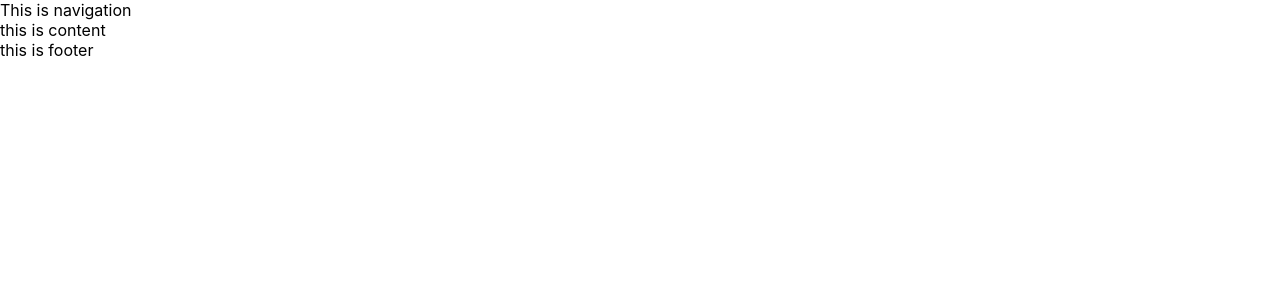
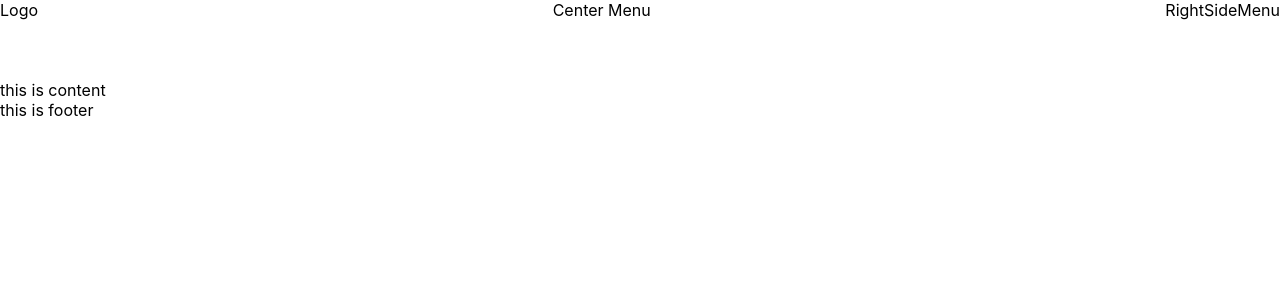
Before and after one commit to GoranAviani/react_web, a React (Create React App) app: page / in a window 1280 px wide. Shown: the top 300 px of the page. Built offline with nearby package versions, Linux system fonts and the light colour scheme.

Commit message:
index page

```diff
--- a/src/components/Navigation/Navigation.css
+++ b/src/components/Navigation/Navigation.css
@@ -0,0 +1,13 @@
+.Navigation{
+    display: flex;
+    height: 10vh;
+    justify-content: space-between;
+}
+
+.CenterMenu{
+
+}
+
+.RightSideMenu{
+
+}
--- a/src/components/Navigation/Navigation.js
+++ b/src/components/Navigation/Navigation.js
@@ -5,7 +5,21 @@ import './Navigation.css'
 const Navigation = () => {
 
     return (
-        <div>This is navigation</div>
+        <div className='Navigation'>
+        <div className='Logo'>
+        Logo
+        </div>
+
+            <div className='CenterMenu'>
+               Center Menu
+            </div>
+
+                    <div className='RightSideMenu'>
+                RightSideMenu
+            </div>
+
+
+        </div>
     )
 }
 
```
